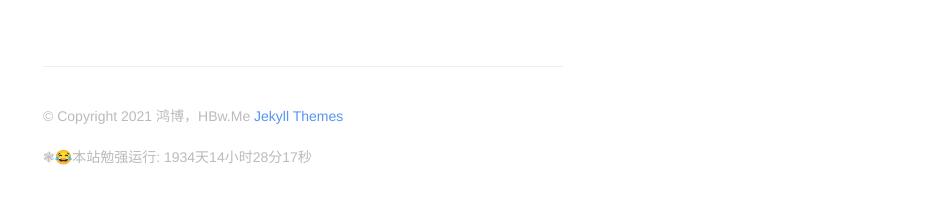
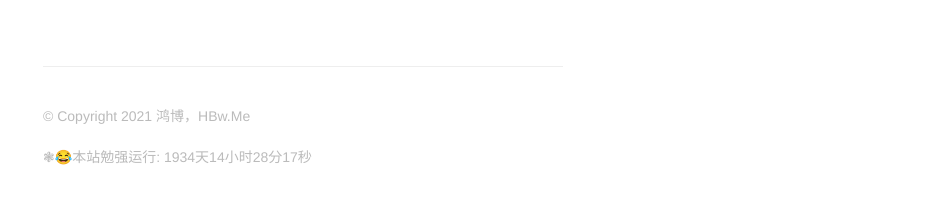
Before and after one commit to YiPianYe/icp, a Jekyll site: the page built from about.md, in a window 1280 px wide. Shown: the part 1223-1428 px from the top of the page, without its empty margins (337-1280 px from the left). Built offline with Jekyll 4.4.1, drawn with Linux system fonts in a browser that asks for light colours; comment, search, counter and statistics services are not loaded.

Commit message:
Update footer.html

```diff
--- a/_includes/footer.html
+++ b/_includes/footer.html
@@ -1,6 +1,6 @@
 <footer id="footer">
     <p class="small">© Copyright {{ site.time | date: '%Y' }} {{ site.author }}
-<a href="https://github.com/nickbalestra/kactus">Jekyll Themes</a>
+<!-- <a href="https://github.com/nickbalestra/kactus">Jekyll Themes</a> -->
 <!-- 站长统计 -->
 <script type="text/javascript" src="https://v1.cnzz.com/z_stat.php?id=1279365049&web_id=1279365049"></script>
 </p>
```
